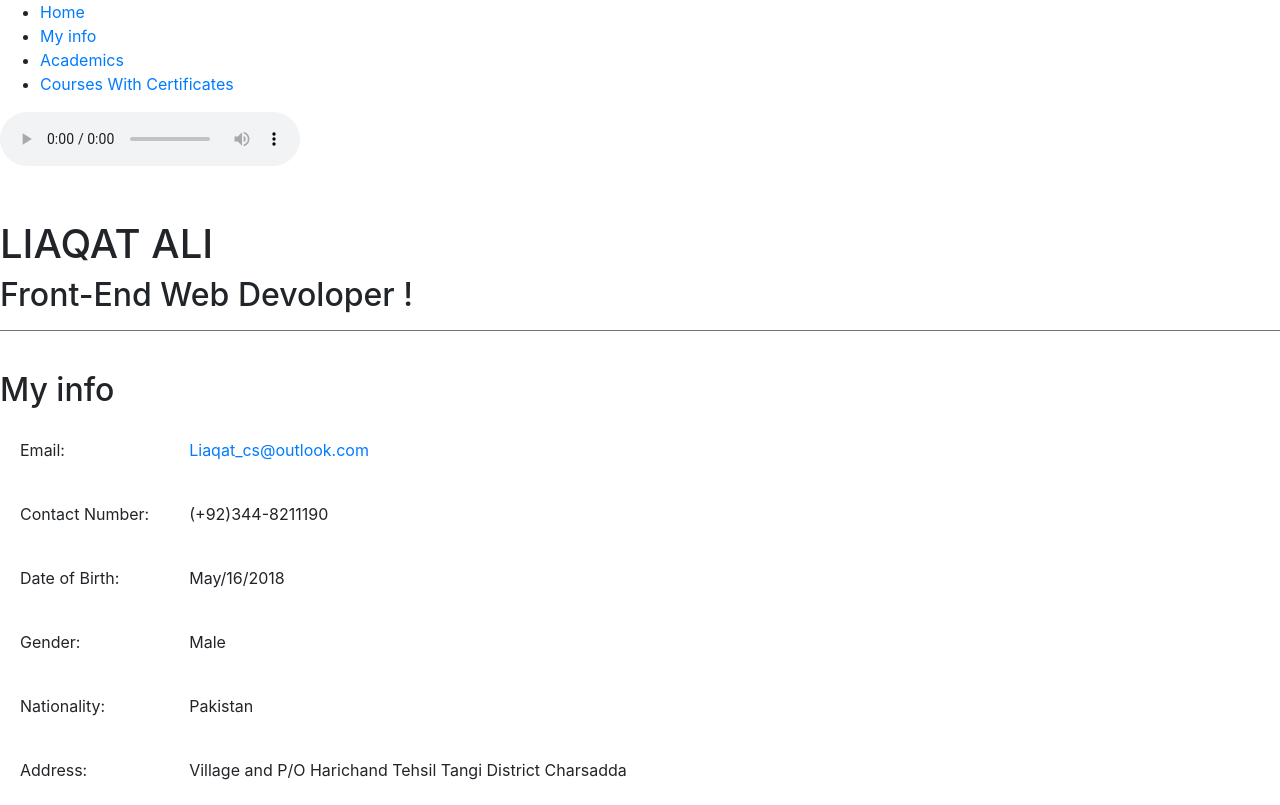
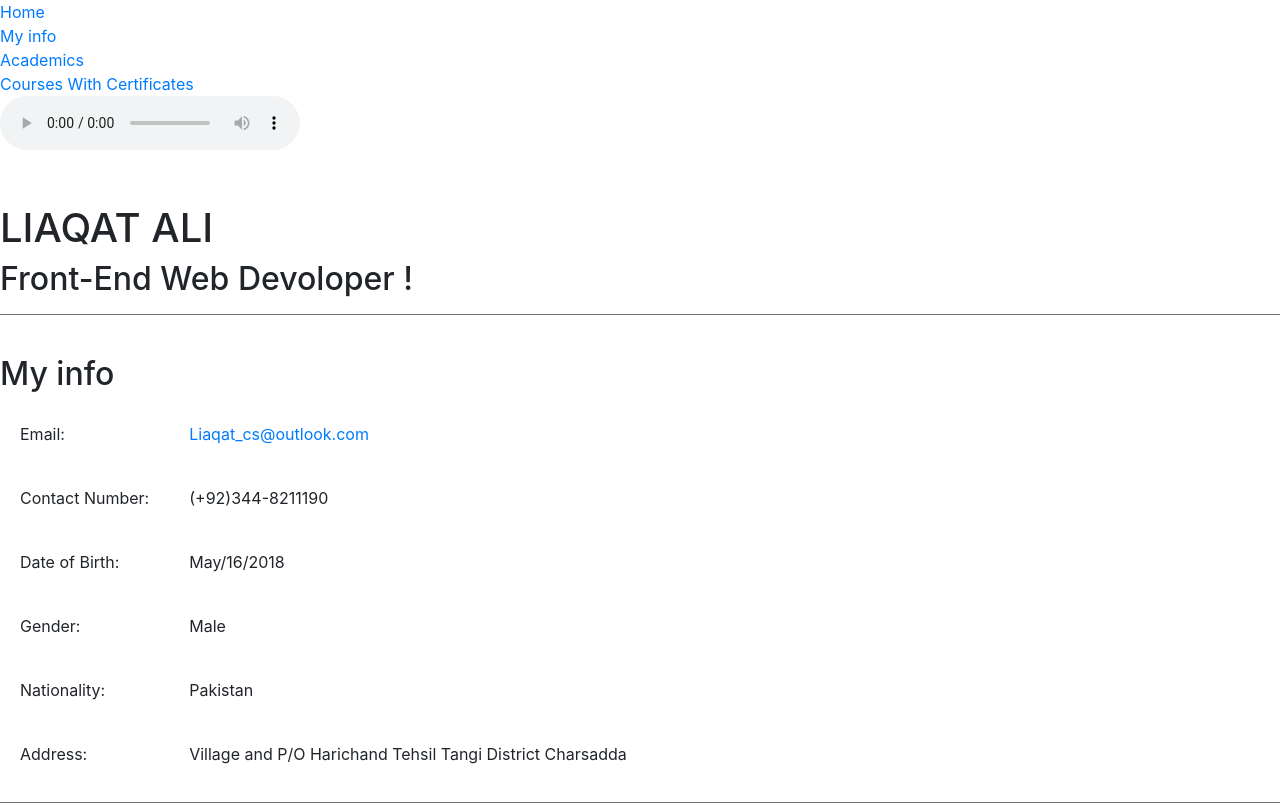
Before and after one commit to liaqatcs/cv, a plain HTML site: page index.html in a window 1280 px wide. Shown: the top 805 px of the page. Drawn offline with nearby package versions, Linux system fonts and the light colour scheme.

Commit message:
index.html

```diff
--- a/index.html
+++ b/index.html
@@ -11,11 +11,11 @@
 
 <body>
   <div class="nevbar">
-    <ul>
-      <li><a href="index.html"> Home </a></li>
-      <li><a href="#My-info"> My info</a></li>
-      <li><a href="#Academic-info"> Academics </a></li>
-      <li><a href="#Online_Courses_With_Certificates"> Courses With Certificates </a></li>
+    <ul class="navbar-nav">
+      <li class="nav-item"><a href="index.html"> Home </a></li>
+      <li class="nav-item"><a href="#My-info"> My info</a></li>
+      <li class="nav-item"><a href="#Academic-info"> Academics </a></li>
+      <li class="nav-item"><a href="#Online_Courses_With_Certificates"> Courses With Certificates </a></li>
      </ul>
      <audio autoplay controls> <source src="The Greatest Showman Cast - A Million Dreams (Official Audio)“},“sts“ 17903,“url“ “.mp3" type="audio/mpeg"></audio>
   </div>
```
